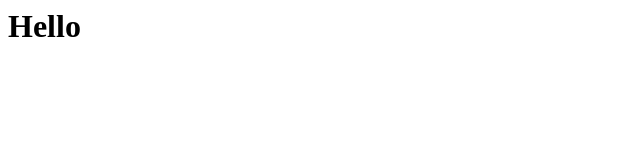
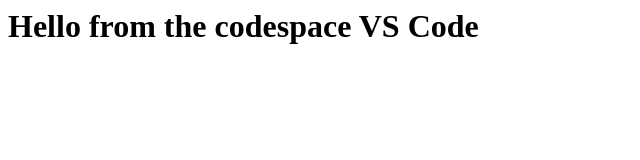
Before and after one commit to CompKMori/skills-code-with-codespaces, a plain HTML site: page index.html in a window 1280 px wide. Shown: the whole page, without its empty margins (0-640 px from the left). Drawn offline with Linux system fonts and the light colour scheme.

Commit message:
Adding hello from the CodeSpaces! from panel

```diff
--- a/index.html
+++ b/index.html
@@ -1,3 +1,3 @@
 <html>
-  <h1>Hello</h1>
+  <h1>Hello from the codespace VS Code</h1>
 </html>
```
